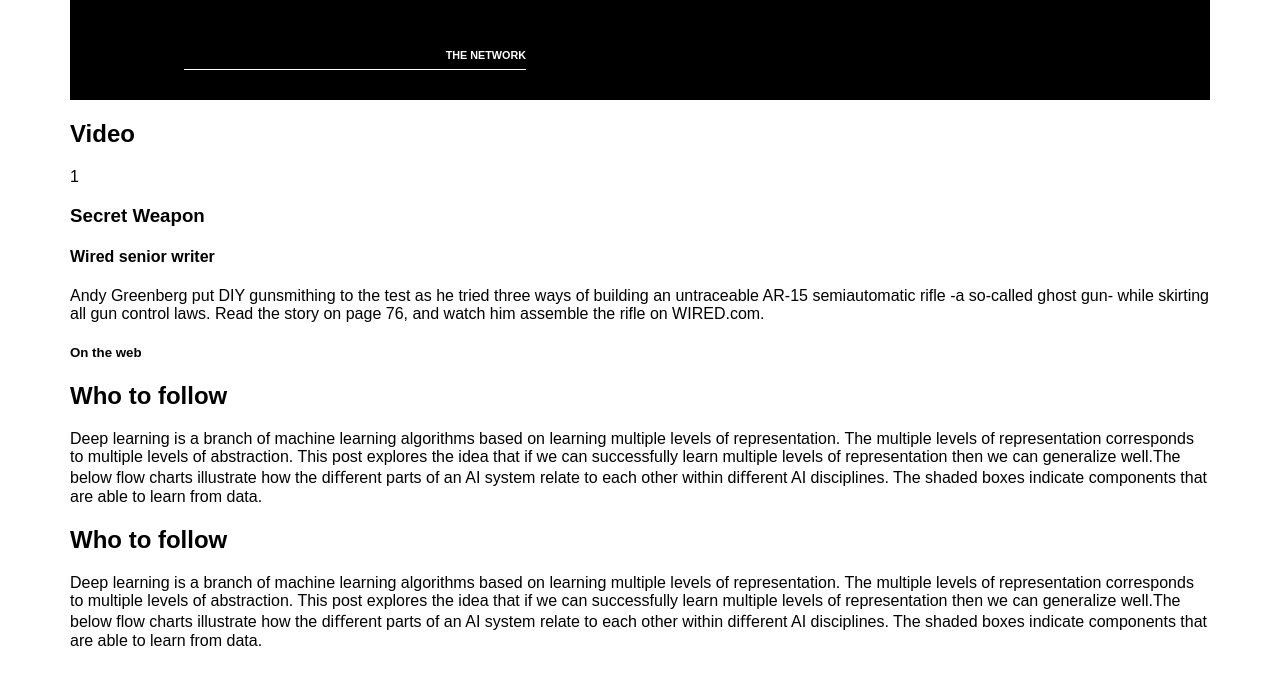
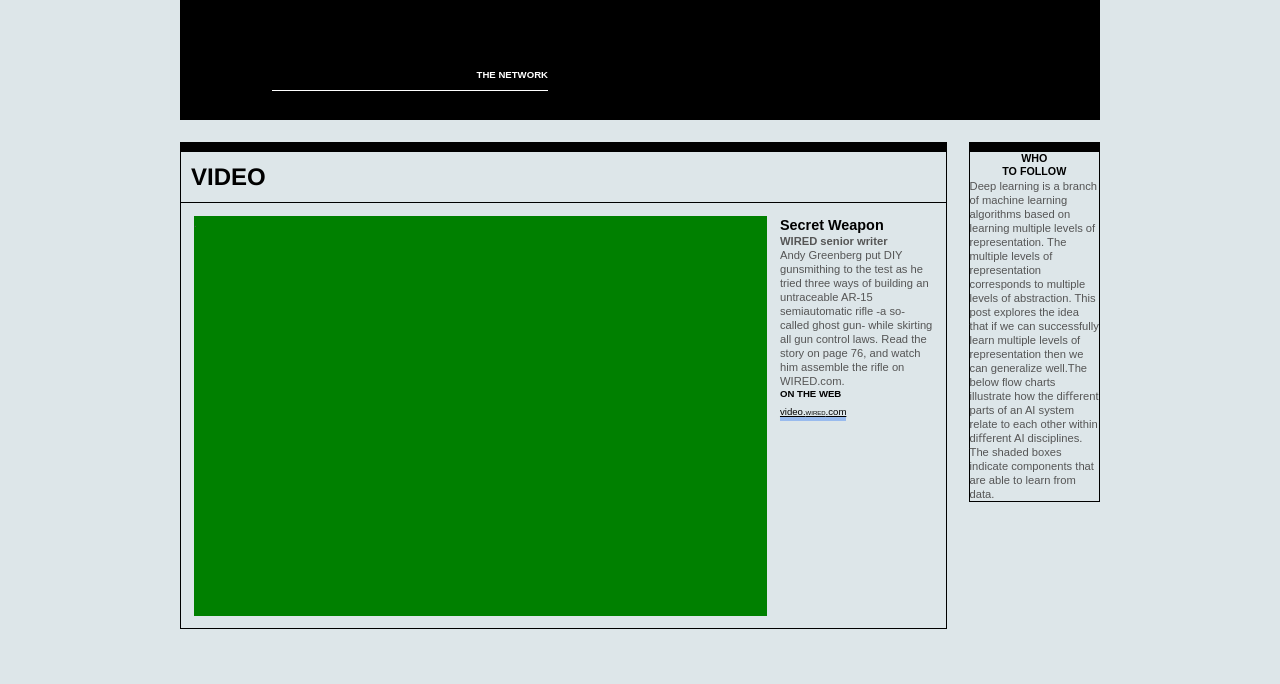
Before and after one commit to DianneE/wired, a plain HTML site: page index.html in a window 1280 px wide. Drawn offline with Linux system fonts and the light colour scheme.

Commit message:
style first/largest section

```diff
--- a/css/main.css
+++ b/css/main.css
@@ -1,33 +1,79 @@
 
 
 /* ==========================================================================
-   Author's custom styles
+   General
    ========================================================================== */
 
 * {
     box-sizing: border-box;
 }
 
+body {
+    background-color: #dde6e9;
+    line-height: 1.25;
+}
+
 .container {
     margin: 0 auto;
-    padding-left: 15px;
-    padding-right: 15px;
-    width: 1170px;
+    padding: 0 15px;
+    width: 950px;
 }
+
+h2 {
+    font-family: Helvetica, serif;
+}
+
+h3 {
+    font-size: .9em;
+}
+
+h4, p {
+    color: #555;
+    font-size: .7em;
+}
+
+h5 {
+    color: #000;
+    font-size: .6em;
+}
+
+h6 {
+    font-weight: bold;
+    text-align: center;
+}
+
+.upcase {
+    text-transform: uppercase;
+}
+
+a {
+    border-bottom: 4px solid #9be;
+    color: #000;
+    font-size: 0.6em;
+}
+
+a .upcase {
+    font-size: 0.5em; /*How do you create upcase
+    that is the height of the lower case letters?
+    */
+}
+
+/* ==========================================================================
+   Main Header
+   ========================================================================== */
 
 header {
     background-color: #000;
-    height: 100px;
+    height: 120px;
 }
 
 header h1 {
     border-bottom: 1px solid #fff;
     color: #fff;
-    font-size: .675em;
+    font-size: .6em;
     line-height: 1;
     margin: 0 0 0 10%;
-    padding-top: 50px;
-    padding-bottom: 8px;
+    padding: 70px 0 10px;
     text-align: right;
     text-transform: uppercase;
     width: 30%;
@@ -35,6 +81,47 @@ header h1 {
 
 
 
+/* ==========================================================================
+   Main content
+   ========================================================================== */
+
+[class*='col-'] {
+    border: 1px solid #000;
+    border-top: 10px solid #000;
+}
+
+.col-35-42 {
+    /*border-top: 10px solid #000;*/
+    float: left;
+    margin: 2.38% 2.38% 2.38% 0;
+    width: 83.33%;
+}
+
+.col-35-42 h2 {
+    border-bottom: 1px solid #000;
+    padding: 10px 0 10px 10px;
+    text-transform: uppercase;
+}
+
+.image-1 {
+    background-color: green; /*for visualization w/o image*/
+    float: left;
+    height: 400px;
+    margin:1.6666%;
+    width: 75%;
+}
+
+.col-35-42 aside {
+    float: right;
+    margin: 1.6666% 1.6666% 1.6666% 0;
+    width: 20%;
+}
+
+.col-6-42 {
+    float: right;
+    margin: 2.38% 0 0;
+    width: 14.29%;
+}
 
 
 
@@ -44,9 +131,14 @@ header h1 {
 /* ==========================================================================
   Resets
    ========================================================================== */
-/*h1, h2, h3, h4, h5, h6 {
+h2,
+h3,
+h4,
+h5,
+h6,
+p {
     margin: 0;
-}*/
+}
 
 
 
--- a/index.html
+++ b/index.html
@@ -21,28 +21,22 @@
             <section class="col-35-42">
                 <h2>Video</h2>
                 <div class="image-1">
-                   <p>1</p>
+                   <p>.</p>
                 </div>
-                <div>
+                <aside>
                     <h3>Secret Weapon</h3>
-                    <h4>Wired senior writer</h4>
+                    <h4><span class="upcase">Wired</span> senior writer</h4>
                     <p>Andy Greenberg put DIY gunsmithing to the test as he tried three ways of building an untraceable AR-15 semiautomatic rifle -a so-called ghost gun- while skirting all gun control laws. Read the story on page 76, and watch him assemble the rifle on WIRED.com.</p>
-                    <h5>On the web</h5>
-                    <a href="video.wired.com"></a>
-                </div>
+                    <h5><span class="upcase">On the web<span></h5>
+                    <a href="video.wired.com">video.<span class="upcase">wired</span>.com</a>
+                </aside>
             </section>
 
-            <section class="col-6-42">
-                <h2>Who to follow</h2>
+             <aside class="col-6-42">
+                <h6><span class="upcase">Who <br />to follow</span></h6> <!--should this be an h6 or h2 with a class separating it from all the other h2's for styling?-->
                 <p>Deep learning is a branch of machine learning algorithms based on learning multiple levels of representation. The multiple levels of representation corresponds to multiple levels of abstraction. This post explores the idea that if we can successfully learn multiple levels of representation then we can generalize well.The below flow charts illustrate how the diﬀerent parts of an AI system relate to each other within diﬀerent AI disciplines. The shaded boxes indicate components that are able to learn from data.
                 </p>
-            </section>
-
-             <section class="col-6-42">
-                <h2>Who to follow</h2>
-                <p>Deep learning is a branch of machine learning algorithms based on learning multiple levels of representation. The multiple levels of representation corresponds to multiple levels of abstraction. This post explores the idea that if we can successfully learn multiple levels of representation then we can generalize well.The below flow charts illustrate how the diﬀerent parts of an AI system relate to each other within diﬀerent AI disciplines. The shaded boxes indicate components that are able to learn from data.
-                </p>
-            </section>
+            </aside>
 
         </div> <!-- container  -->
         <script src="js/main.js"></script>
```
